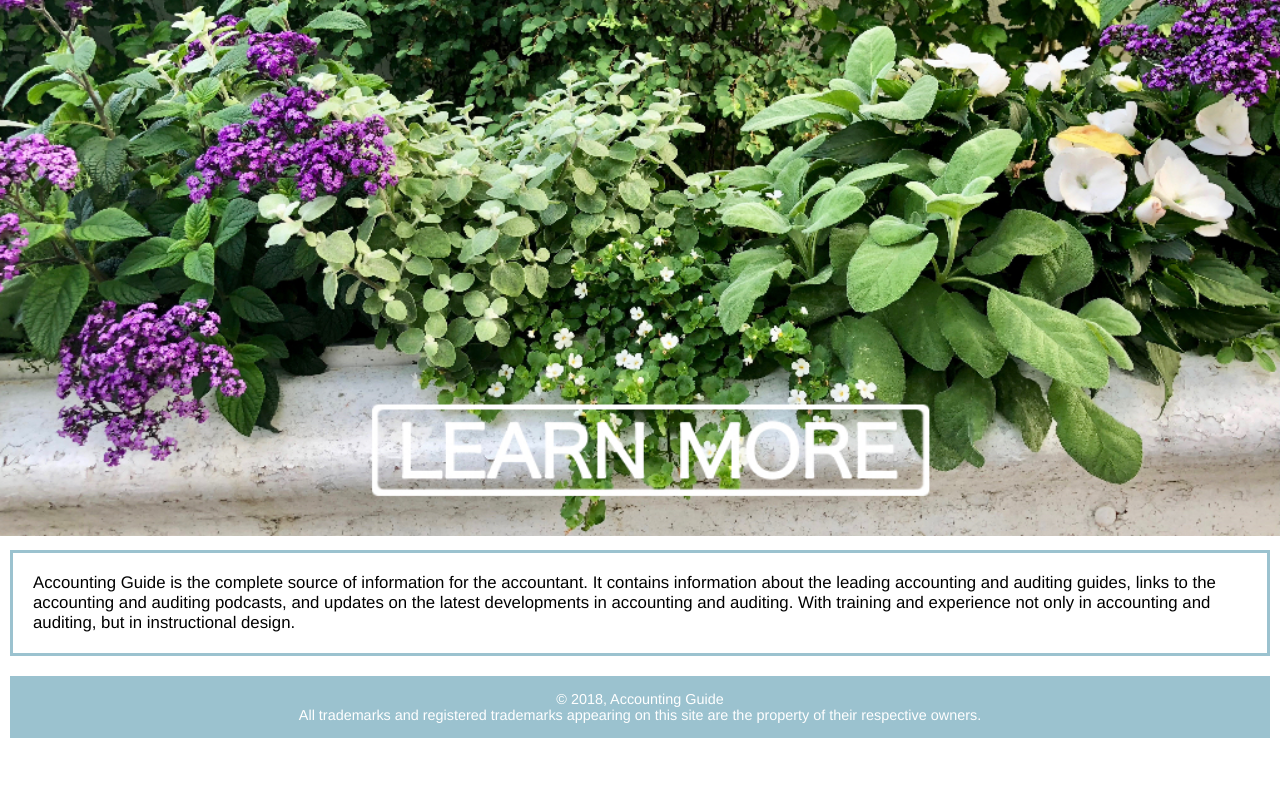
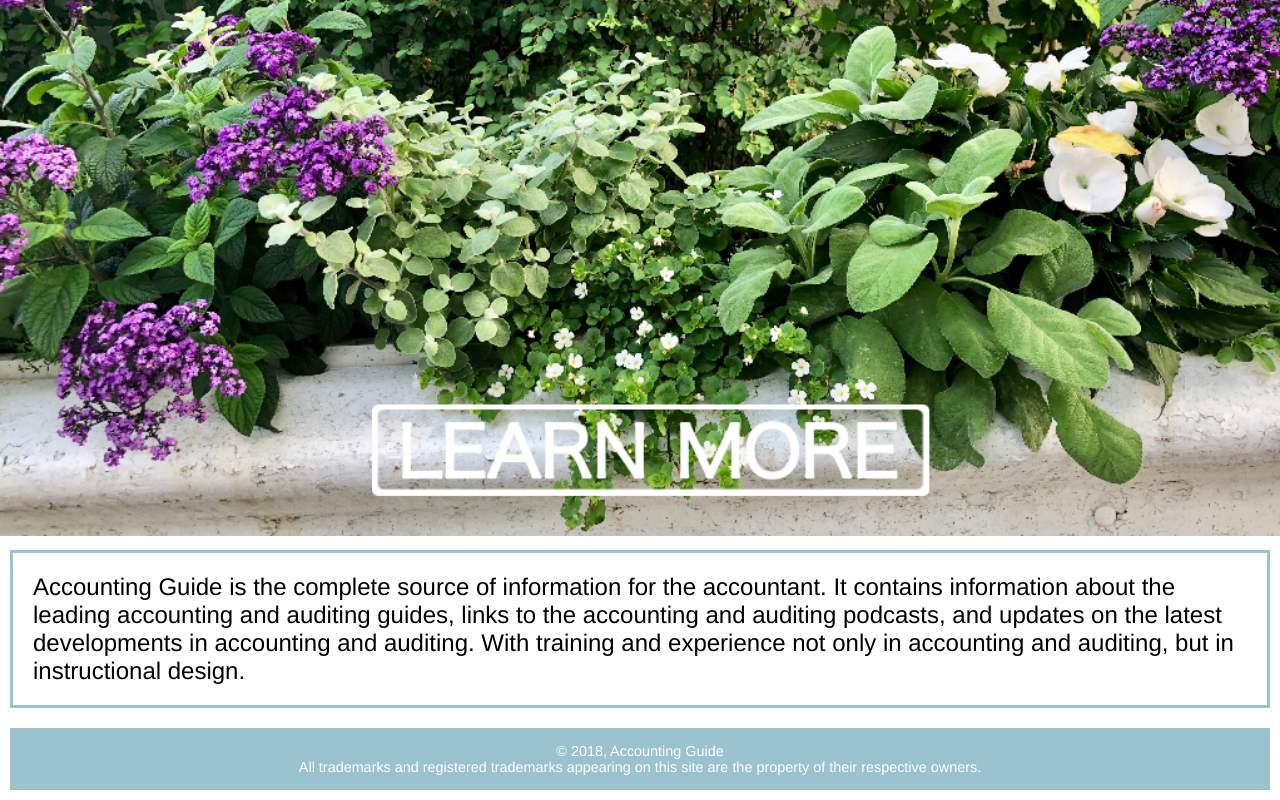
Before and after one commit to lizzi3f/AccountingGuide, a plain HTML site: page index.html in a window 1280 px wide. Shown: the part 373-1173 px from the top of the page. Before the commit the page ends 1121 px from the top, so only its background shows below. Drawn offline with Linux system fonts and the light colour scheme.

Commit message:
Update AGCSS.css

```diff
--- a/CSS/AGCSS.css
+++ b/CSS/AGCSS.css
@@ -91,7 +91,7 @@ nav ul li ul li a:hover{
 }
 
 .layout {
-    font-size:          105%;
+    font-size:          150%;
     padding:            20px;
     margin:             10px 10px 0px 10px;
     background-color:   #fff;
```
